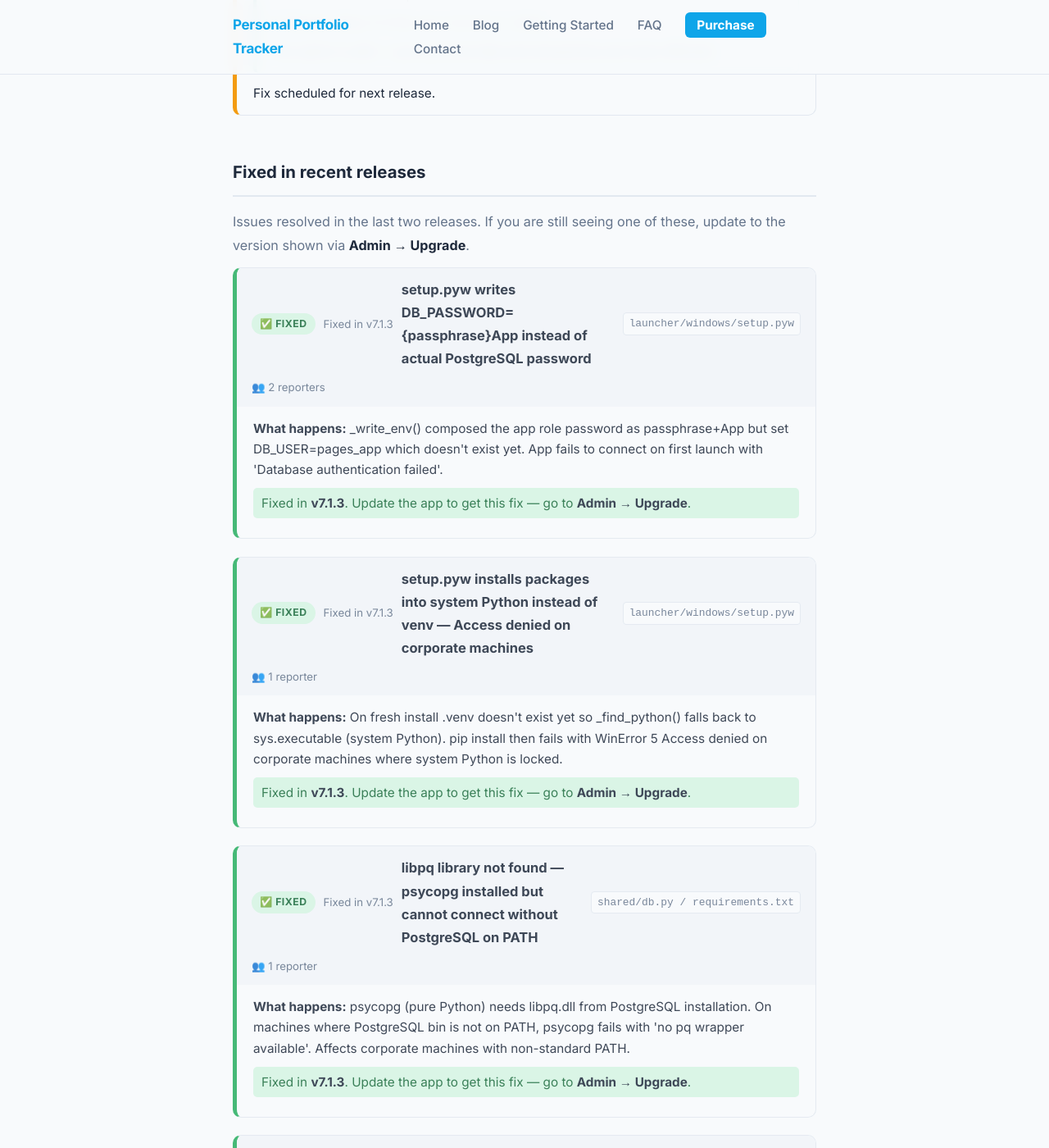
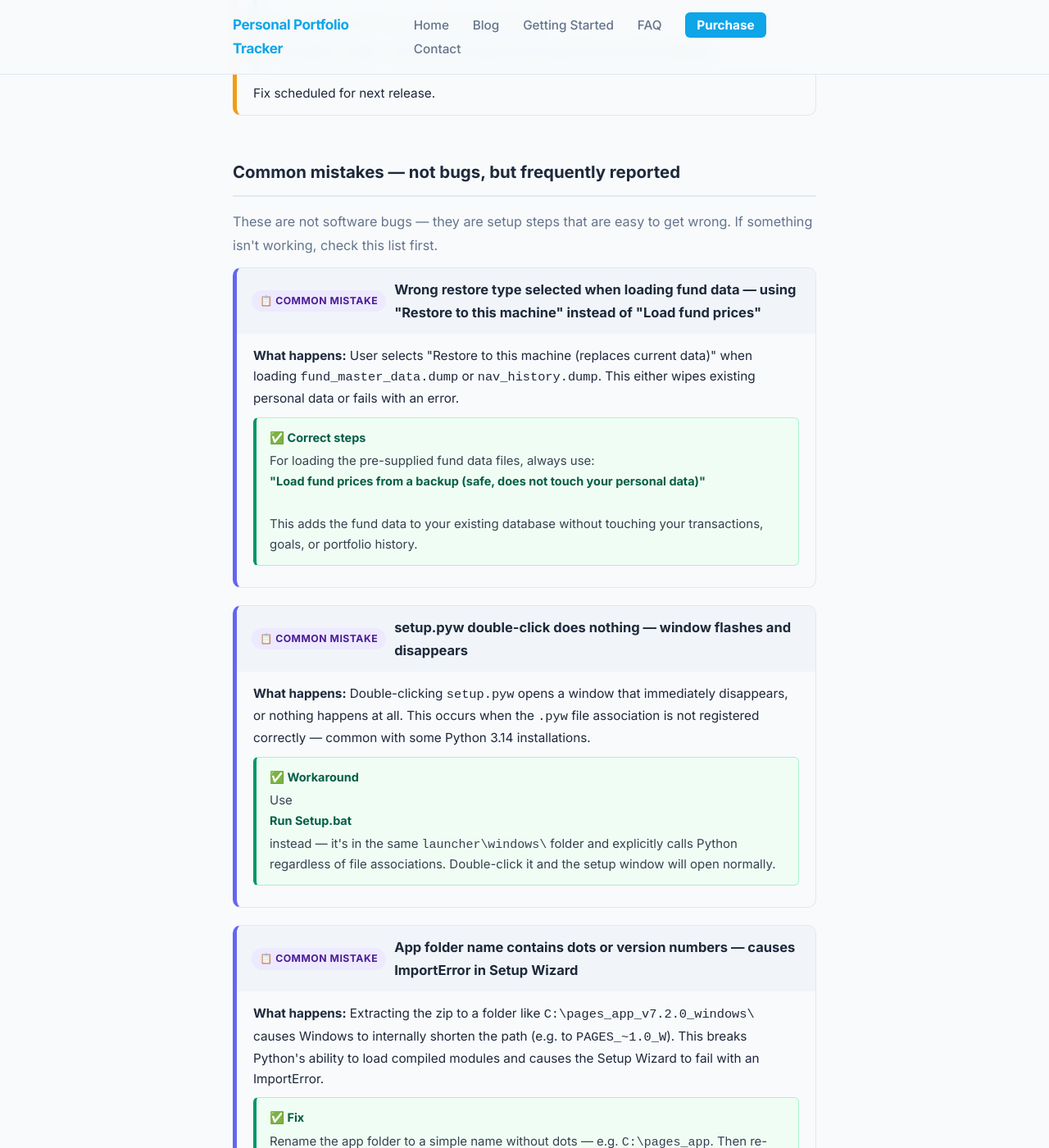
Before and after one commit to srikrishna2024/portfolio-tracker-blog, a Jekyll site: the page built from known-issues/index.html, in a window 1280 px wide and 1400 px high, scrolled down 1711 px. Shown: the whole window at 82% size. Built offline with Jekyll 4.4.1, drawn with Linux system fonts in a browser that asks for light colours; some of the changed text lies outside the part shown.

Commit message:
known issues: add common mistakes section — restore type, setup.pyw, folder name, goal mapping

```diff
--- a/known-issues/index.html
+++ b/known-issues/index.html
@@ -60,6 +60,74 @@ title: Known Issues & Workarounds
           <p style="margin-top:8px;">This option is safe — your personal data and transactions are never affected.</p>
         </div>
         <p class="ki-eta">Fix scheduled for next release.</p>
+      </div>
+    </div>
+
+  </div>
+
+  <div class="content-section">
+    <h2>Common mistakes — not bugs, but frequently reported</h2>
+    <p>These are not software bugs — they are setup steps that are easy to get wrong. If something isn't working, check this list first.</p>
+
+    <div class="ki-issue" style="border-left:5px solid #6366f1;">
+      <div class="ki-header">
+        <span class="ki-badge" style="background:#ede9fe;color:#4c1d95;">📋 Common mistake</span>
+        <h3 class="ki-title">Wrong restore type selected when loading fund data — using "Restore to this machine" instead of "Load fund prices"</h3>
+      </div>
+      <div class="ki-body">
+        <p><strong>What happens:</strong> User selects "Restore to this machine (replaces current data)" when loading <code>fund_master_data.dump</code> or <code>nav_history.dump</code>. This either wipes existing personal data or fails with an error.</p>
+        <div class="ki-workaround">
+          <strong>✅ Correct steps</strong>
+          <p>For loading the pre-supplied fund data files, always use:<br/>
+          <strong>"Load fund prices from a backup (safe, does not touch your personal data)"</strong><br/>
+          This adds the fund data to your existing database without touching your transactions, goals, or portfolio history.</p>
+        </div>
+      </div>
+    </div>
+
+    <div class="ki-issue" style="border-left:5px solid #6366f1;">
+      <div class="ki-header">
+        <span class="ki-badge" style="background:#ede9fe;color:#4c1d95;">📋 Common mistake</span>
+        <h3 class="ki-title">setup.pyw double-click does nothing — window flashes and disappears</h3>
+      </div>
+      <div class="ki-body">
+        <p><strong>What happens:</strong> Double-clicking <code>setup.pyw</code> opens a window that immediately disappears, or nothing happens at all. This occurs when the <code>.pyw</code> file association is not registered correctly — common with some Python 3.14 installations.</p>
+        <div class="ki-workaround">
+          <strong>✅ Workaround</strong>
+          <p>Use <strong>Run Setup.bat</strong> instead — it's in the same <code>launcher\windows\</code> folder and explicitly calls Python regardless of file associations. Double-click it and the setup window will open normally.</p>
+        </div>
+      </div>
+    </div>
+
+    <div class="ki-issue" style="border-left:5px solid #6366f1;">
+      <div class="ki-header">
+        <span class="ki-badge" style="background:#ede9fe;color:#4c1d95;">📋 Common mistake</span>
+        <h3 class="ki-title">App folder name contains dots or version numbers — causes ImportError in Setup Wizard</h3>
+      </div>
+      <div class="ki-body">
+        <p><strong>What happens:</strong> Extracting the zip to a folder like <code>C:\pages_app_v7.2.0_windows\</code> causes Windows to internally shorten the path (e.g. to <code>PAGES_~1.0_W</code>). This breaks Python's ability to load compiled modules and causes the Setup Wizard to fail with an ImportError.</p>
+        <div class="ki-workaround">
+          <strong>✅ Fix</strong>
+          <p>Rename the app folder to a simple name without dots — e.g. <code>C:\pages_app</code>. Then re-run setup.</p>
+        </div>
+      </div>
+    </div>
+
+    <div class="ki-issue" style="border-left:5px solid #6366f1;">
+      <div class="ki-header">
+        <span class="ki-badge" style="background:#ede9fe;color:#4c1d95;">📋 Common mistake</span>
+        <h3 class="ki-title">Goal Dashboard shows no data after importing portfolio</h3>
+      </div>
+      <div class="ki-body">
+        <p><strong>What happens:</strong> Portfolio imports fine and transactions are visible, but the Goal Dashboard shows zeros or empty charts.</p>
+        <div class="ki-workaround">
+          <strong>✅ Fix — two steps needed after import</strong>
+          <ol style="font-size:0.88rem;color:#374151;margin:8px 0 0;padding-left:18px;line-height:1.8;">
+            <li>Go to <strong>Goal Planning → Create a Goal</strong> and create at least one financial goal</li>
+            <li>Go to <strong>Goal Planning → Goal Fund Manager</strong> and assign your funds to goals</li>
+          </ol>
+          <p style="margin-top:8px;">The Goal Dashboard only shows data after funds are mapped to goals. This is the most commonly skipped step.</p>
+        </div>
       </div>
     </div>
 
```
